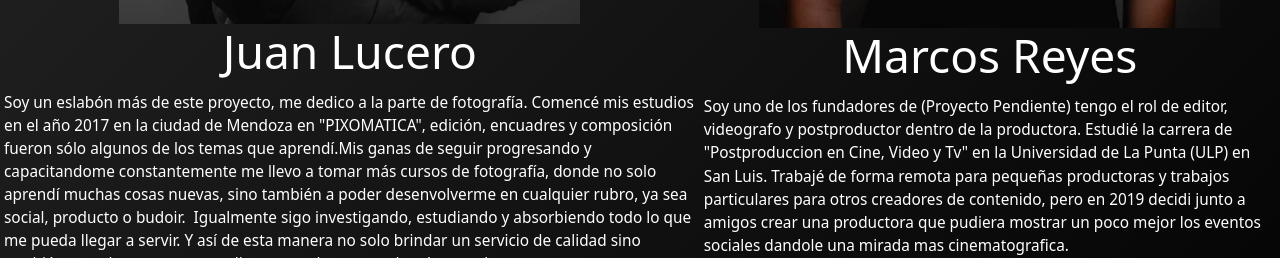
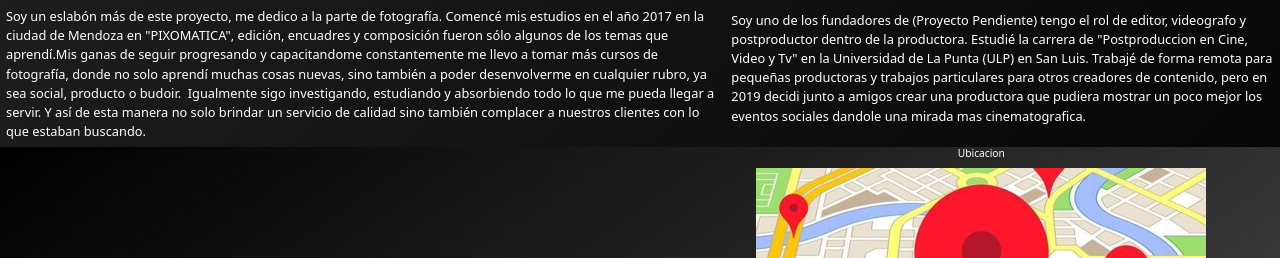
Before and after one commit to MarkitosChalon/ProyectoFinalGithub, a plain HTML site: page secciones/nosotros.html in a window 1280 px wide. Shown: the part 939-1197 px from the top of the page. Drawn offline with nearby package versions, Linux system fonts and the light colour scheme; files whose address does not match are found by name.

Commit message:
Se cambio tamaño de Seccion Nosotros

```diff
--- a/css/estilos.css
+++ b/css/estilos.css
@@ -190,8 +190,8 @@ table tr td{
 }
 .descripcion{
     font-size: 1em;
-    margin: 2px;
-    padding: 2px;
+    margin: 3px;
+    padding: 3px;
 }
 .nosotrosSection{
     grid-area: Nosotros;
@@ -204,7 +204,7 @@ table tr td{
     align-items: center;
     grid-area: Juan;
     color: white;
-    font-size: 1.2vw;
+    font-size: 1vw;
 }
 .integrante2{
     display: flex;
@@ -212,7 +212,7 @@ table tr td{
     align-items: center;
     grid-area: Marcos;
     color: white;
-    font-size: 1.2vw;
+    font-size: 1vw;
 }
 
 /*Contactos*/
@@ -234,7 +234,7 @@ table tr td{
     flex-direction: row;
     grid-area: servis;
     justify-content:space-around;
-    padding: 8vw;
+    padding: 7vw;
 }
 .bodyContacto{
     display: grid;
```
